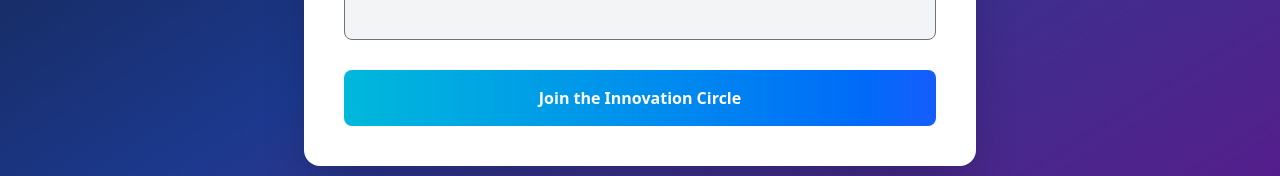
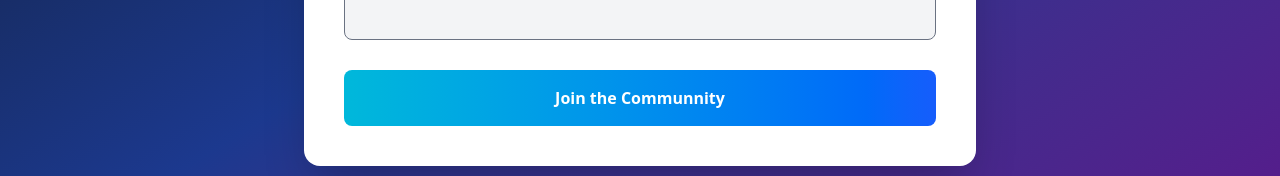
Before and after one commit to Kite-IPS/Ips_Portfolio, a React (Vite) app in the folder Client/: page /join-community in a window 1280 px wide. Shown: the part 517-693 px from the top of the page. Built offline with nearby package versions, Linux system fonts and the light colour scheme.

Commit message:
button changed

```diff
--- a/Client/src/Pages/JoinCommunity.jsx
+++ b/Client/src/Pages/JoinCommunity.jsx
@@ -129,7 +129,7 @@ const JoinCommunity = () => {
                 <input type="text" name="skill" value={formData.skill} onChange={handleChange} placeholder="Enter Your Skills" className="w-full bg-gray-100 text-gray-500 border border-gray-500 px-4 py-3 rounded-lg focus:outline-none" />
                 <textarea name="interest" value={formData.interest} onChange={handleChange} placeholder="Share your technical interests and aspirations..." rows="4" className="w-full bg-gray-100 text-gray-500 border border-gray-500 px-4 py-3 rounded-lg focus:outline-none resize-none"></textarea>
                 <button type="submit" className="w-full bg-gradient-to-r from-cyan-500 to-blue-600 text-white px-8 py-4 rounded-lg font-semibold">
-                  Join the Innovation Circle
+                  Join the Communnity
                 </button>
               </motion.form>
             )}
```
